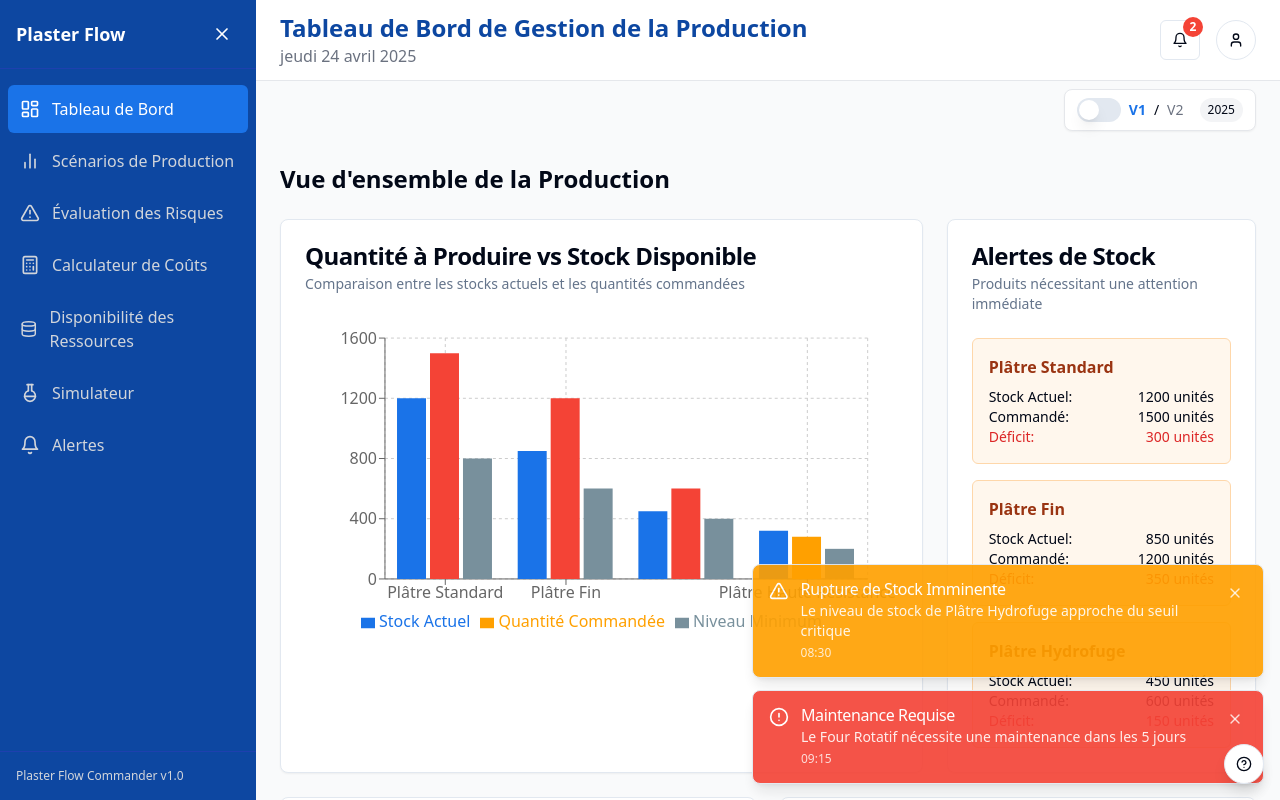
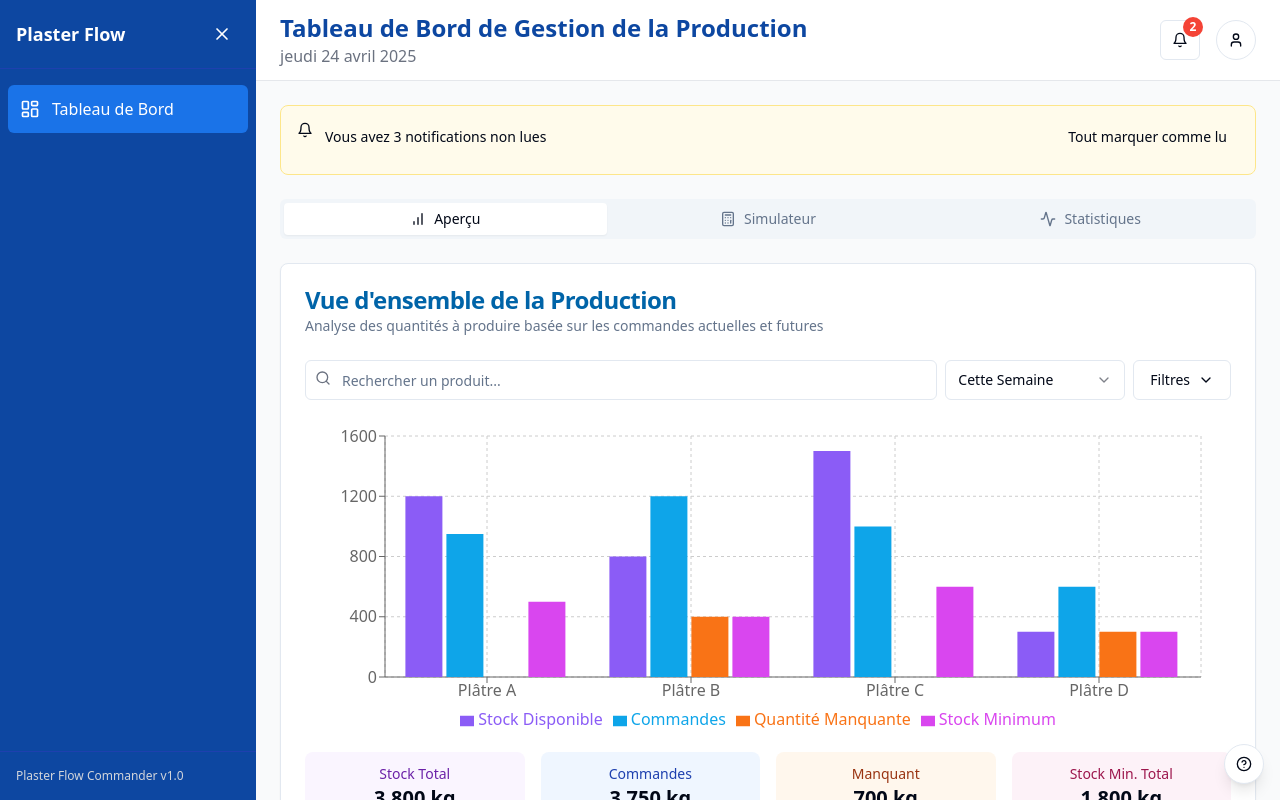
Before and after one commit to Sangodevzer/plaster-flow-commander-dashboard, a React (Vite) app: page / in a window 1280 px wide. Built offline with nearby package versions, Linux system fonts and the light colour scheme.

Commit message:
Fix: Remove unused menu items
Remove the following menu items from the sidebar: Production Scenarios, Risk Assessment, Cost Calculator, Resource Availability, Simulator, and Alerts. Only keep the "Dashboard" menu item visible.

```diff
--- a/src/components/Layout.tsx
+++ b/src/components/Layout.tsx
@@ -2,28 +2,18 @@
 import { ReactNode } from "react";
 import Sidebar from "./Sidebar";
 import Header from "./Header";
-import VersionToggle from "./VersionToggle";
 import TutorialOverlay from "./TutorialOverlay";
-import { useVersion } from "@/contexts/VersionContext";
 
 type LayoutProps = {
   children: ReactNode;
 };
 
 export default function Layout({ children }: LayoutProps) {
-  const { version, setVersion } = useVersion();
-
   return (
     <div className="flex h-screen bg-gray-50">
       <Sidebar />
       <div className="flex flex-col flex-1 overflow-x-hidden overflow-y-auto">
         <Header />
-        <div className="flex justify-end p-2 pr-6">
-          <VersionToggle
-            currentVersion={version}
-            onToggle={setVersion}
-          />
-        </div>
         <main className="p-6">
           {children}
         </main>
--- a/src/components/Sidebar.tsx
+++ b/src/components/Sidebar.tsx
@@ -1,6 +1,6 @@
 
 import { useState } from "react";
-import { LayoutDashboard, BarChart2, AlertTriangle, Calculator, Database, FlaskRound, Bell, Menu, X } from "lucide-react";
+import { LayoutDashboard, Menu, X } from "lucide-react";
 import { cn } from "@/lib/utils";
 import { buttonVariants } from "@/components/ui/button";
 
@@ -14,12 +14,6 @@ type NavItem = {
 export default function Sidebar() {
   const [navItems, setNavItems] = useState<NavItem[]>([
     { name: "Tableau de Bord", icon: LayoutDashboard, href: "#overview", current: true },
-    { name: "Scénarios de Production", icon: BarChart2, href: "#scenarios", current: false },
-    { name: "Évaluation des Risques", icon: AlertTriangle, href: "#risks", current: false },
-    { name: "Calculateur de Coûts", icon: Calculator, href: "#costs", current: false },
-    { name: "Disponibilité des Ressources", icon: Database, href: "#resources", current: false },
-    { name: "Simulateur", icon: FlaskRound, href: "#simulator", current: false },
-    { name: "Alertes", icon: Bell, href: "#alerts", current: false },
   ]);
 
   const [isCollapsed, setIsCollapsed] = useState(false);
--- a/src/pages/Index.tsx
+++ b/src/pages/Index.tsx
@@ -1,37 +1,11 @@
 
 import Layout from "@/components/Layout";
-import ProductionOverview from "@/components/ProductionOverview";
-import ProductionScenarios from "@/components/ProductionScenarios";
-import DowntimeRisk from "@/components/DowntimeRisk";
-import CostCalculator from "@/components/CostCalculator";
-import ResourceAvailability from "@/components/ResourceAvailability";
-import Simulator from "@/components/Simulator";
-import AlertBanner from "@/components/AlertBanner";
-import ProductionScheduler from "@/components/ProductionScheduler";
 import DashboardV2 from "@/components/v2/DashboardV2";
-import { useVersion } from "@/contexts/VersionContext";
 
 const Index = () => {
-  const { version } = useVersion();
-
   return (
     <Layout>
-      {version === "v1" ? (
-        // V1 Dashboard Components
-        <>
-          <ProductionOverview />
-          <ProductionScheduler />
-          <ProductionScenarios />
-          <DowntimeRisk />
-          <CostCalculator />
-          <ResourceAvailability />
-          <Simulator />
-          <AlertBanner />
-        </>
-      ) : (
-        // V2 Dashboard
-        <DashboardV2 />
-      )}
+      <DashboardV2 />
     </Layout>
   );
 };
```
